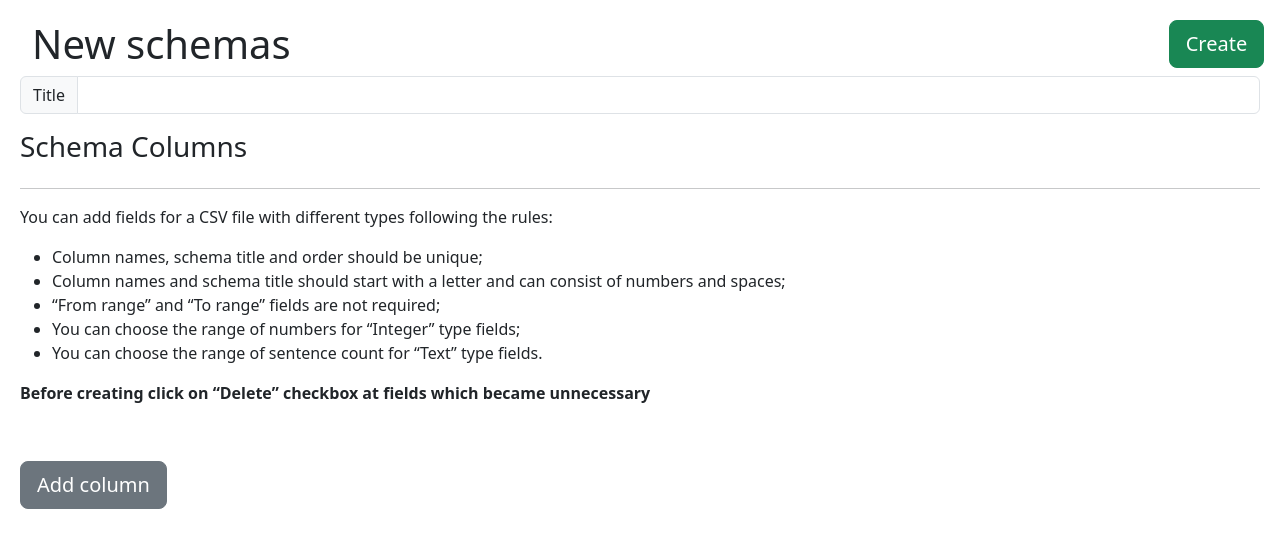
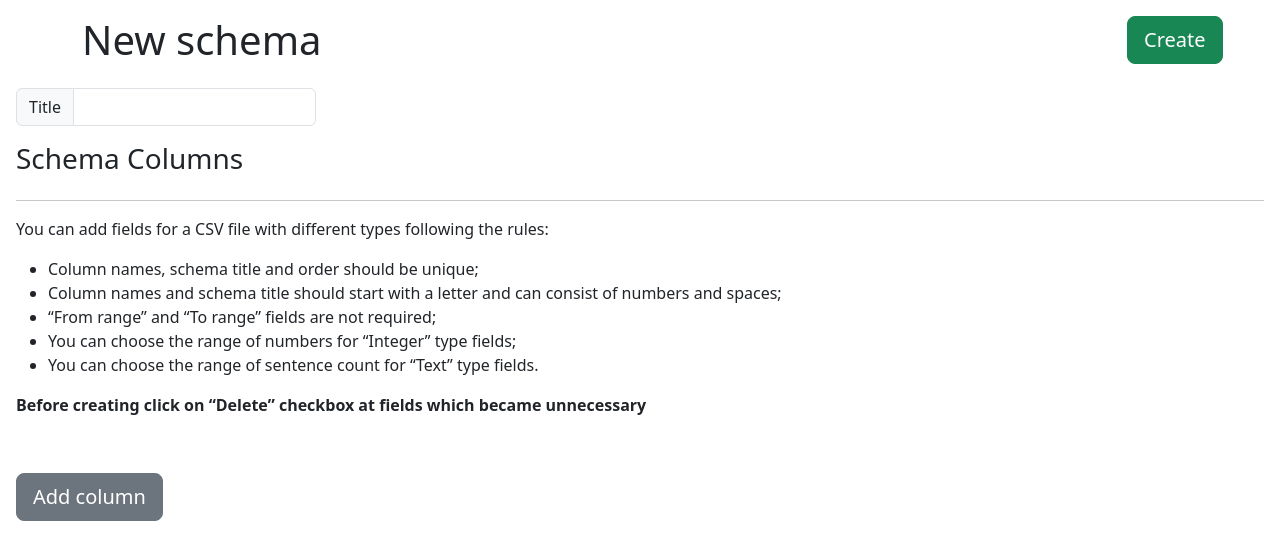
Before and after one commit to diana-shyrokikh/csv-files-generator, a Django app: page /schemas/create/ in a window 1280 px wide. Shown: the part 56-616 px from the top of the page. Run offline with Django 4.2, Linux system fonts and the light colour scheme; parts of the project's set-up code (start-up, migrations or seed data) failed here and were passed over; some libraries are stand-ins or nearby versions.

Commit message:
:lipstick: Added page title to schema_form.html

```diff
--- a/csv_generator/templates/schema_form.html
+++ b/csv_generator/templates/schema_form.html
@@ -1,11 +1,15 @@
-{% include "base.html" %}
+{% extends "base.html" %}
 {% load crispy_forms_tags %}
-<div style="padding: 20px">
+{% block title %}
+    <title>CSV Generator | Create Schema</title>
+{% endblock %}
+{% block content %}
+  <div class="m-3">
     <form method="post">
-    <div class="container-fluid">
+      <div class="container mb-3">
         <div class="row">
           <div class="col-sm-11">
-           <h1>New schemas</h1>
+             <h1>New schema</h1>
           </div>
           <div class="col-sm-1">
             <button
@@ -20,7 +24,7 @@
 
       {% csrf_token %}
 
-    <div class="input-group mb-3">
+      <div class="input-group mb-3" style="max-width: 300px">
         <span
             class="input-group-text"
             id="inputGroup-sizing-default"
@@ -30,8 +34,6 @@
         <input
             type="text"
             class="form-control"
-          aria-label="Sizing example input"
-          aria-describedby="inputGroup-sizing-default"
             name="title"
             required
         >
@@ -43,7 +45,7 @@
       <input type="hidden" name="user" required value="{{ user.id }}">
 
       <div class="row">
-      <div class="col-sm-9">
+        <div>
           <h3>Schema Columns</h3>
         </div>
         <div>
@@ -64,7 +66,7 @@
       </div>
       <div
         class="container-lg"
-      style="max-height: 500px; overflow-y: auto;"
+        style="max-height: 300px; overflow-y: auto;"
       >
         <table
               class="table table-light table-hover"
@@ -140,3 +142,4 @@
           formCopyTarget.append(copyEmptyFormEl);
       }
   </script>
+{% endblock %}
```
Lines whose indentation alone changed are shown as unchanged.
